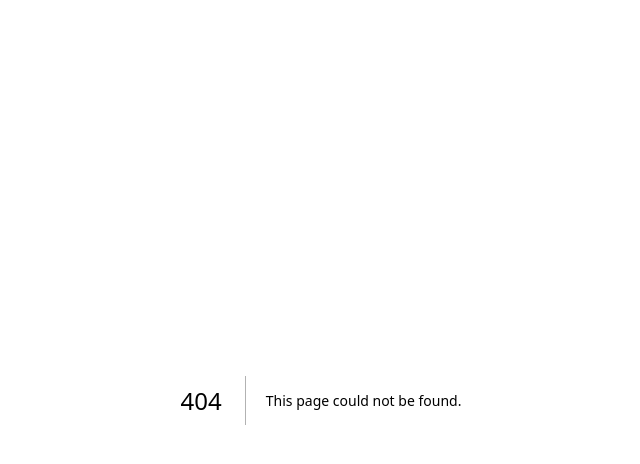
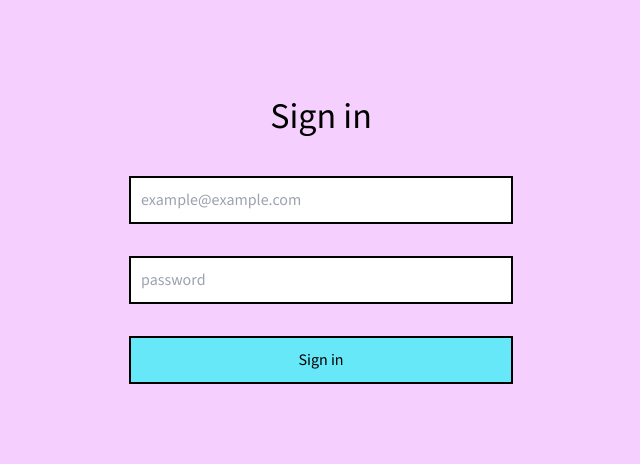
Before and after one commit to kylecustodio/magpie, a Next.js app: page /signin in a window 1280 px wide. Before the commit this address had no page. Shown: the top 464 px of the page, without its empty margins (319-959 px from the left). Built offline with nearby package versions, Linux system fonts and the light colour scheme; no server answers.

Commit message:
Get log in working
- MVP level of authentication
- some cleanup

```diff
--- /dev/null
+++ b/src/app/feed/page.tsx
@@ -0,0 +1,7 @@
+"use client";
+
+const Feed = () => {
+  return <div>feed workds</div>;
+};
+
+export default Feed;
--- a/src/app/page.tsx
+++ b/src/app/page.tsx
@@ -9,9 +9,9 @@ export default function Home() {
   return (
     <main className="flex w-screen h-screen flex-col items-center p-24 bg-fuchsia-200">
       <div className="flex flex-col gap-10 items-center">
-        <h1 className="text-9xl text-black font-semibold">Magpie</h1>
+        <h1 className="text-4xl text-black font-semibold">Magpie</h1>
         <div className="flex gap-4">
-          <Button>Sign in</Button>
+          <Button onClick={() => router.push("/signin")}>Sign in</Button>
           <Button onClick={() => router.push("/signup")}>Sign up</Button>
         </div>
       </div>
--- a/src/app/signup/page.tsx
+++ b/src/app/signin/page.tsx
@@ -2,11 +2,11 @@
 
 import Button from "@/components/button";
 import Input from "@/components/input";
-import signUp from "@/firebase/auth/signup";
+import signIn from "@/firebase/auth/signin";
 import { useRouter } from "next/navigation";
-import { FormEvent, useState } from "react";
+import { useState, FormEvent } from "react";
 
-const SignUp = () => {
+const SignIn = () => {
   const router = useRouter();
 
   const [email, setEmail] = useState("");
@@ -14,7 +14,7 @@ const SignUp = () => {
 
   const onSubmit = async (event: FormEvent) => {
     event.preventDefault();
-    const { result, error } = await signUp(email, password);
+    const { result, error } = await signIn(email, password);
 
     if (error) {
       // handle error
@@ -22,13 +22,13 @@ const SignUp = () => {
       return;
     }
 
-    router.push("/home");
+    router.push("/feed");
   };
 
   return (
     <div className="h-screen w-screen bg-fuchsia-200 p-24">
       <div className="flex flex-col items-center gap-10">
-        <h1 className="text-4xl text-black">Sign up</h1>
+        <h1 className="text-4xl text-black">Sign in</h1>
         <form className="flex flex-col gap-8" onSubmit={onSubmit}>
           <Input
             type="email"
@@ -46,11 +46,11 @@ const SignUp = () => {
             id="password"
             placeholder="password"
           />
-          <Button type="submit">Sign up</Button>
+          <Button type="submit">Sign in</Button>
         </form>
       </div>
     </div>
   );
 };
 
-export default SignUp;
+export default SignIn;
--- a/src/firebase/config.ts
+++ b/src/firebase/config.ts
@@ -18,6 +18,6 @@ const firebaseConfig = {
 
 // Initialize Firebase
 const app = initializeApp(firebaseConfig);
-const analytics = getAnalytics(app);
+// const analytics = getAnalytics(app);
 
 export default app;
```
